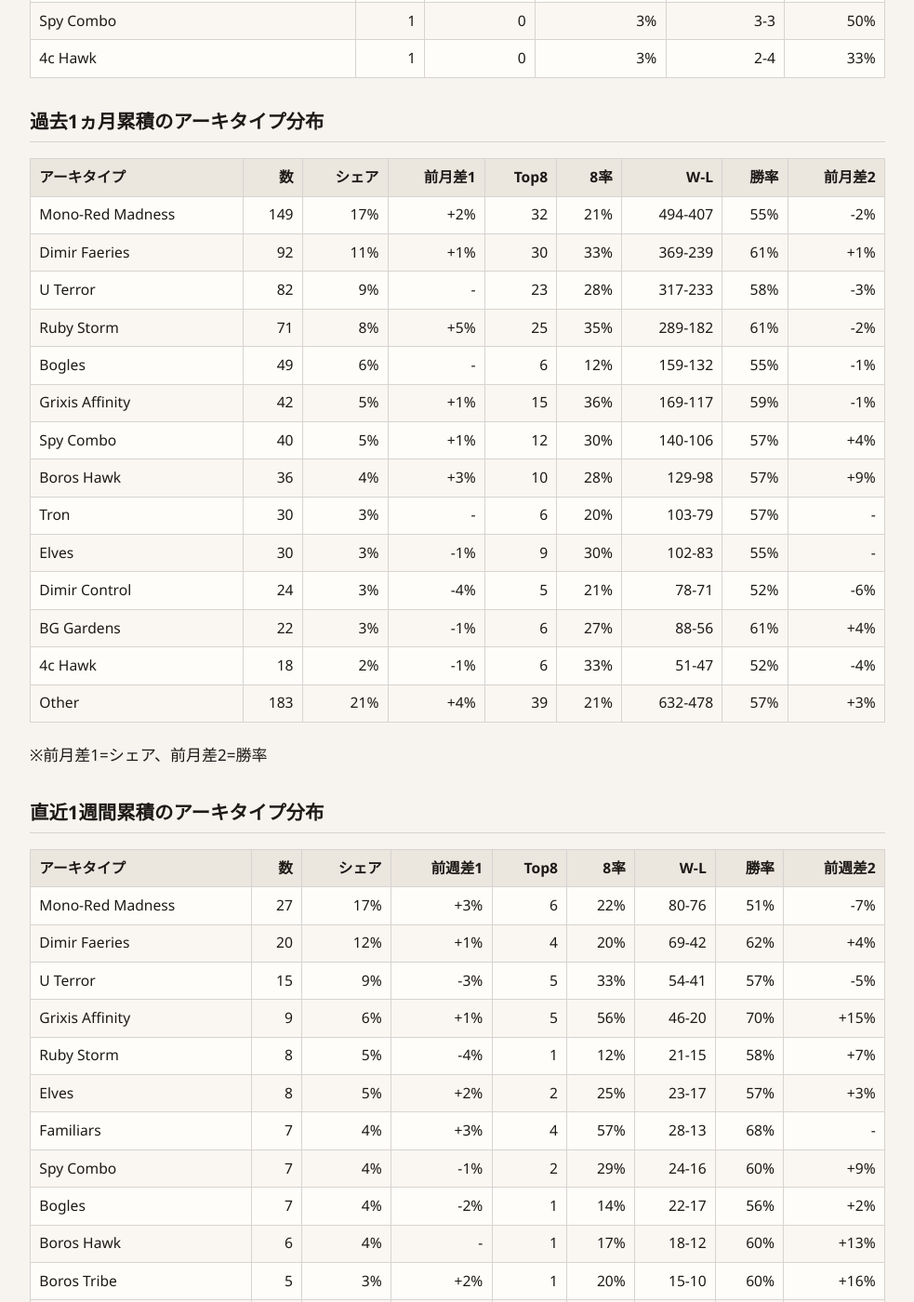
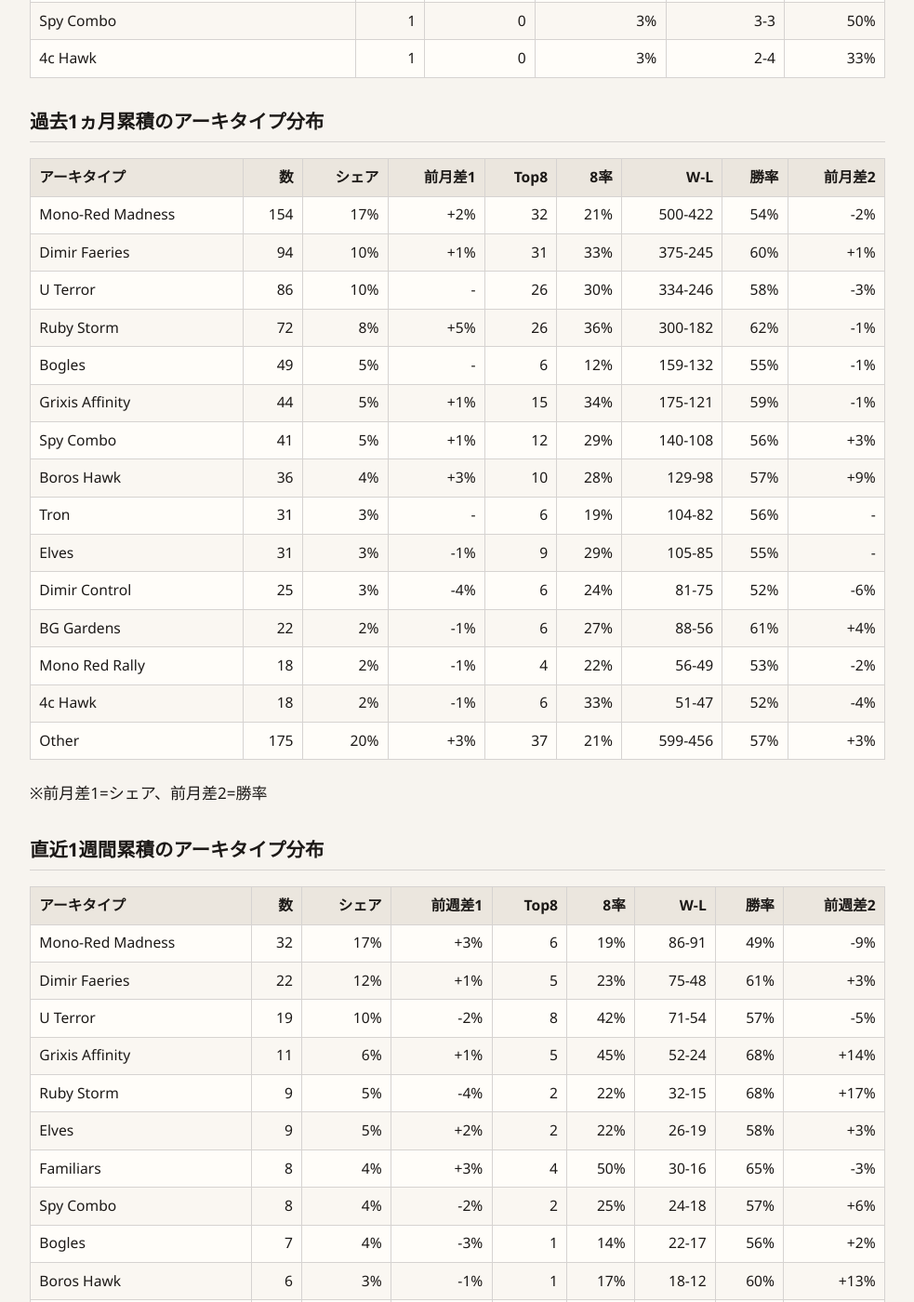
Before and after one commit to MarkG666/mtgo-pauper-reports, a Jekyll site: the page built from docs/daily/2026-11-23.md, in a window 1280 px wide and 1400 px high, scrolled down 1556 px. Shown: the whole window at 93% size, without its empty margins (148-1131 px from the left). Built offline with Jekyll 4.4.1, drawn with Linux system fonts in a browser that asks for light colours; some of the changed text lies outside the part shown.

Commit message:
chore: daily pauper update 2026-11-25

```diff
--- a/data/discord_posted.json
+++ b/data/discord_posted.json
@@ -28,8 +28,7 @@
     "2026-11-19",
     "2026-11-20",
     "2026-11-21",
-    "2026-11-22",
-    "2026-11-23"
+    "2026-11-22"
   ],
   "weekly": [
     "2026-10-26",
--- a/docs/daily/2026-11-23.md
+++ b/docs/daily/2026-11-23.md
@@ -4,7 +4,7 @@ title: "Pauper Challenge 32 — 2026-11-23（MTGO）"
 date: 2026-11-23
 ---
 
-生成: `2026-11-24T17:18:39+09:00`
+生成: `2026-11-25T14:17:27+09:00`
 ファイル: `2026-11-23.md`
 
 ## イベント概要
@@ -49,20 +49,21 @@ date: 2026-11-23
 
 | アーキタイプ | 数 | シェア | 前月差1 | Top8 | 8率 | W-L | 勝率 | 前月差2 |
 |---|---:|---:|---:|---:|---:|---:|---:|---:|
-| Mono-Red Madness | 149 | 17% | +2% | 32 | 21% | 494-407 | 55% | -2% |
-| Dimir Faeries | 92 | 11% | +1% | 30 | 33% | 369-239 | 61% | +1% |
-| U Terror | 82 | 9% | - | 23 | 28% | 317-233 | 58% | -3% |
-| Ruby Storm | 71 | 8% | +5% | 25 | 35% | 289-182 | 61% | -2% |
-| Bogles | 49 | 6% | - | 6 | 12% | 159-132 | 55% | -1% |
-| Grixis Affinity | 42 | 5% | +1% | 15 | 36% | 169-117 | 59% | -1% |
-| Spy Combo | 40 | 5% | +1% | 12 | 30% | 140-106 | 57% | +4% |
+| Mono-Red Madness | 154 | 17% | +2% | 32 | 21% | 500-422 | 54% | -2% |
+| Dimir Faeries | 94 | 10% | +1% | 31 | 33% | 375-245 | 60% | +1% |
+| U Terror | 86 | 10% | - | 26 | 30% | 334-246 | 58% | -3% |
+| Ruby Storm | 72 | 8% | +5% | 26 | 36% | 300-182 | 62% | -1% |
+| Bogles | 49 | 5% | - | 6 | 12% | 159-132 | 55% | -1% |
+| Grixis Affinity | 44 | 5% | +1% | 15 | 34% | 175-121 | 59% | -1% |
+| Spy Combo | 41 | 5% | +1% | 12 | 29% | 140-108 | 56% | +3% |
 | Boros Hawk | 36 | 4% | +3% | 10 | 28% | 129-98 | 57% | +9% |
-| Tron | 30 | 3% | - | 6 | 20% | 103-79 | 57% | - |
-| Elves | 30 | 3% | -1% | 9 | 30% | 102-83 | 55% | - |
-| Dimir Control | 24 | 3% | -4% | 5 | 21% | 78-71 | 52% | -6% |
-| BG Gardens | 22 | 3% | -1% | 6 | 27% | 88-56 | 61% | +4% |
+| Tron | 31 | 3% | - | 6 | 19% | 104-82 | 56% | - |
+| Elves | 31 | 3% | -1% | 9 | 29% | 105-85 | 55% | - |
+| Dimir Control | 25 | 3% | -4% | 6 | 24% | 81-75 | 52% | -6% |
+| BG Gardens | 22 | 2% | -1% | 6 | 27% | 88-56 | 61% | +4% |
+| Mono Red Rally | 18 | 2% | -1% | 4 | 22% | 56-49 | 53% | -2% |
 | 4c Hawk | 18 | 2% | -1% | 6 | 33% | 51-47 | 52% | -4% |
-| Other | 183 | 21% | +4% | 39 | 21% | 632-478 | 57% | +3% |
+| Other | 175 | 20% | +3% | 37 | 21% | 599-456 | 57% | +3% |
 
 ※前月差1=シェア、前月差2=勝率
 
@@ -70,35 +71,37 @@ date: 2026-11-23
 
 | アーキタイプ | 数 | シェア | 前週差1 | Top8 | 8率 | W-L | 勝率 | 前週差2 |
 |---|---:|---:|---:|---:|---:|---:|---:|---:|
-| Mono-Red Madness | 27 | 17% | +3% | 6 | 22% | 80-76 | 51% | -7% |
-| Dimir Faeries | 20 | 12% | +1% | 4 | 20% | 69-42 | 62% | +4% |
-| U Terror | 15 | 9% | -3% | 5 | 33% | 54-41 | 57% | -5% |
-| Grixis Affinity | 9 | 6% | +1% | 5 | 56% | 46-20 | 70% | +15% |
-| Ruby Storm | 8 | 5% | -4% | 1 | 12% | 21-15 | 58% | +7% |
-| Elves | 8 | 5% | +2% | 2 | 25% | 23-17 | 57% | +3% |
-| Familiars | 7 | 4% | +3% | 4 | 57% | 28-13 | 68% | - |
-| Spy Combo | 7 | 4% | -1% | 2 | 29% | 24-16 | 60% | +9% |
-| Bogles | 7 | 4% | -2% | 1 | 14% | 22-17 | 56% | +2% |
-| Boros Hawk | 6 | 4% | - | 1 | 17% | 18-12 | 60% | +13% |
-| Boros Tribe | 5 | 3% | +2% | 1 | 20% | 15-10 | 60% | +16% |
+| Mono-Red Madness | 32 | 17% | +3% | 6 | 19% | 86-91 | 49% | -9% |
+| Dimir Faeries | 22 | 12% | +1% | 5 | 23% | 75-48 | 61% | +3% |
+| U Terror | 19 | 10% | -2% | 8 | 42% | 71-54 | 57% | -5% |
+| Grixis Affinity | 11 | 6% | +1% | 5 | 45% | 52-24 | 68% | +14% |
+| Ruby Storm | 9 | 5% | -4% | 2 | 22% | 32-15 | 68% | +17% |
+| Elves | 9 | 5% | +2% | 2 | 22% | 26-19 | 58% | +3% |
+| Familiars | 8 | 4% | +3% | 4 | 50% | 30-16 | 65% | -3% |
+| Spy Combo | 8 | 4% | -2% | 2 | 25% | 24-18 | 57% | +6% |
+| Bogles | 7 | 4% | -3% | 1 | 14% | 22-17 | 56% | +2% |
+| Boros Hawk | 6 | 3% | -1% | 1 | 17% | 18-12 | 60% | +13% |
+| Boros Tribe | 6 | 3% | +2% | 1 | 17% | 16-13 | 55% | +11% |
+| Mono Red Rally | 6 | 3% | — | 1 | 17% | 15-14 | 52% | — |
+| Orzhov Hawk | 4 | 2% | — | 2 | 50% | 21-12 | 64% | — |
 | Izzet Control | 4 | 2% | +1% | 1 | 25% | 16-10 | 62% | +12% |
 | Turbo Fog | 4 | 2% | - | 1 | 25% | 17-11 | 61% | +8% |
-| Mono Red Rally | 4 | 2% | — | 0 | 0% | 10-8 | 56% | — |
-| BG Gardens | 4 | 2% | -1% | 1 | 25% | 9-10 | 47% | -18% |
-| Other | 25 | 16% | +5% | 5 | 20% | 68-46 | 60% | +6% |
+| BG Gardens | 4 | 2% | -2% | 1 | 25% | 9-10 | 47% | -18% |
+| Tron | 4 | 2% | -3% | 1 | 25% | 5-6 | 45% | -7% |
+| Other | 25 | 13% | +3% | 4 | 16% | 61-50 | 55% | +1% |
 
 ※前週差1=シェア、前週差2=勝率
 
 ## 特徴リスト（Top16 のみ・3〜5本）
 ### 1. ChaoticMTG — Familiars（#2）
 - リンク: [MTGGoldfish デッキ](https://www.mtggoldfish.com/deck/8052306)
-- 比較基準: 直近2週間の同アーキ 10本
+- 比較基準: 直近2週間の同アーキ 11本
 
 **メイン**
 
 | +カード | 枚数 | -カード | 枚数 |
 |---|---:|---|---:|
-| Snow-Covered Island | +6 | Island | -6 |
+| Snow-Covered Island | +7 | Island | -7 |
 | Contaminated Landscape | +2 | Plains | -2 |
 | Glorious Gale | +2 | Ash Barrens | -1 |
 | Snow-Covered Plains | +2 | Deep Analysis | -1 |
@@ -175,7 +178,7 @@ date: 2026-11-23
 
 ### 5. Dugii — Tron（#11）
 - リンク: [MTGGoldfish デッキ](https://www.mtggoldfish.com/deck/8052315)
-- 比較基準: 直近2週間の同アーキ 12本
+- 比較基準: 直近2週間の同アーキ 13本
 
 **メイン**
 
```
Also changed, not shown: other parts of docs/daily/2026-11-23.md (+3 -5 lines), docs/daily/2026-11-24.md (added, +209 -0 lines), docs/index.md (+1 -0 lines), reports/daily/2026-11-23.md (+36 -35 lines), reports/daily/2026-11-24.md (added, +205 -0 lines), 1 other file.
